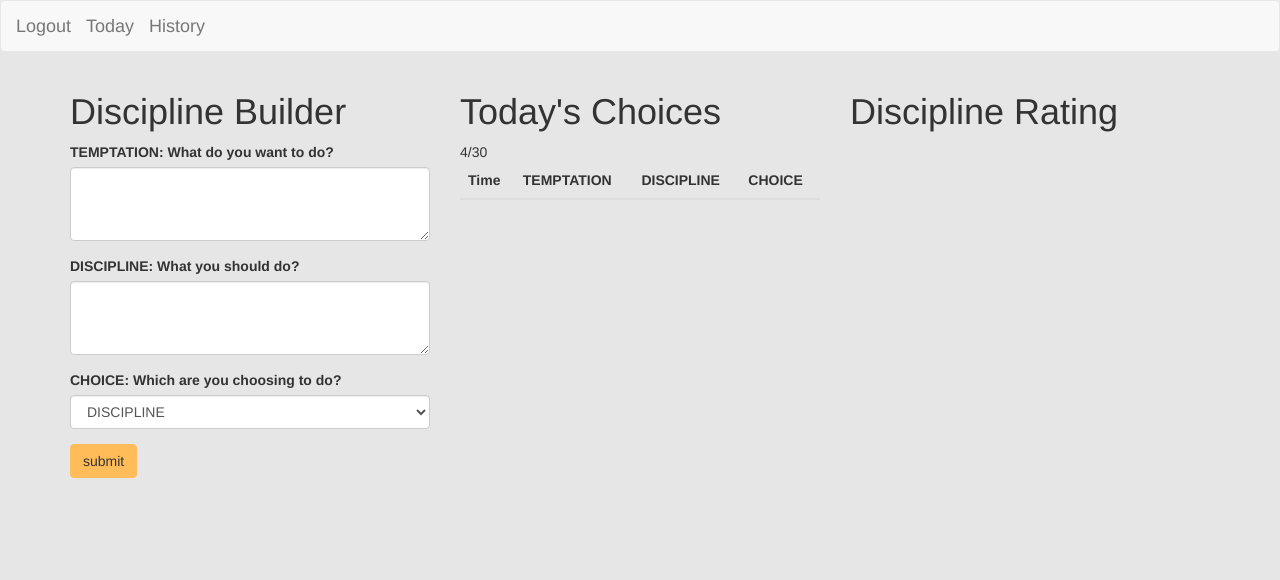
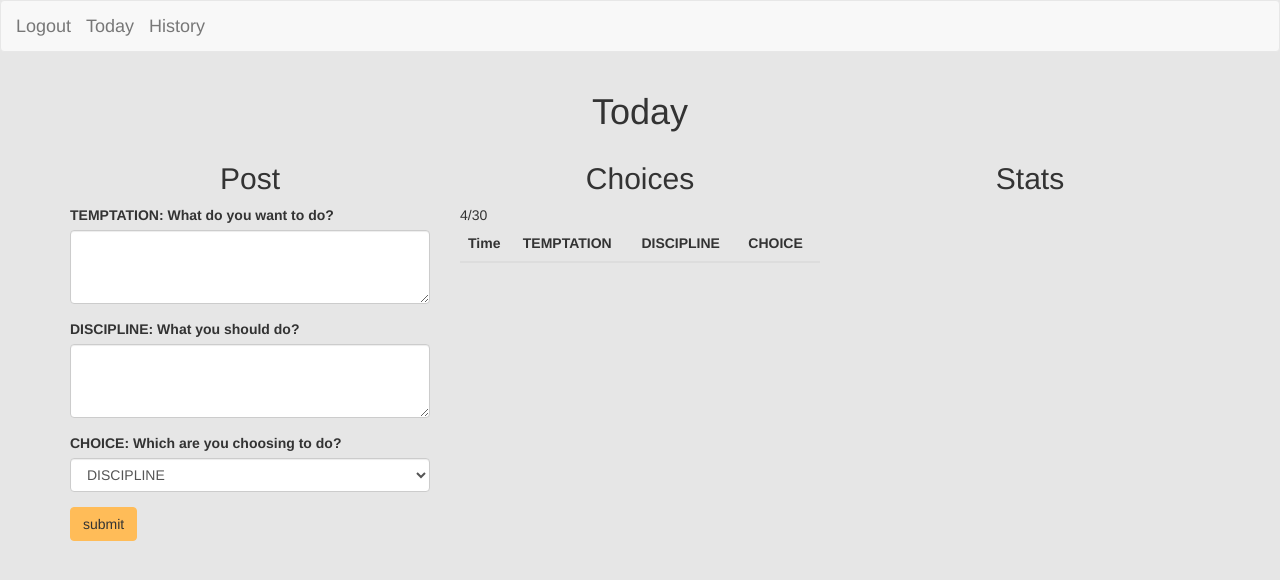
Before and after one commit to clarktyra/discipline-builder, a website: page public/members.html in a window 1280 px wide. Drawn offline with nearby package versions, Linux system fonts and the light colour scheme; no server answers.

Commit message:
centered all the titles

```diff
--- a/public/members.html
+++ b/public/members.html
@@ -26,10 +26,11 @@
   </div>
 </nav>
   <div class="container">
+      <h1 class="centerTitle">Today</h1>
     <div class="row">
       <div class="col-md-4 col-lg-4 ">
         <!-- <h2>Welcome <span class="member-name"></span></h2> -->
-        <h1>Discipline Builder</h1>
+        <h2 class="centerTitle">Post</h2>
         <form>
           <div class="form-group">
             <label for="exampleFormControlTextarea1">TEMPTATION: What do you want to do?</label>
@@ -52,7 +53,7 @@
       </div>
 
       <div class="col-md-4 col-lg-4" id="theTableSection">
-        <h1>Today's Choices</h1>
+        <h2 class="centerTitle">Choices</h2>
           <table class="table table-hover">
             <thead > <span id=tableHead></span>
               <tr>
@@ -67,7 +68,7 @@
           </table>
         </div>
         <div class="col-md-4 col-lg-4" id="">
-            <h1>Discipline Rating</h1>
+            <h2 class="centerTitle">Stats</h2>
         <canvas id="myChart" width="200" height="200"></canvas>
         </div>
     </div>
--- a/public/stylesheets/style.css
+++ b/public/stylesheets/style.css
@@ -32,3 +32,7 @@
   background-color: #FFBC58;
   border-color: #FFBC58;
 }
+
+.centerTitle {
+  text-align: center
+}
```
Also changed, not shown: public/history.html (+2 -1 lines).
